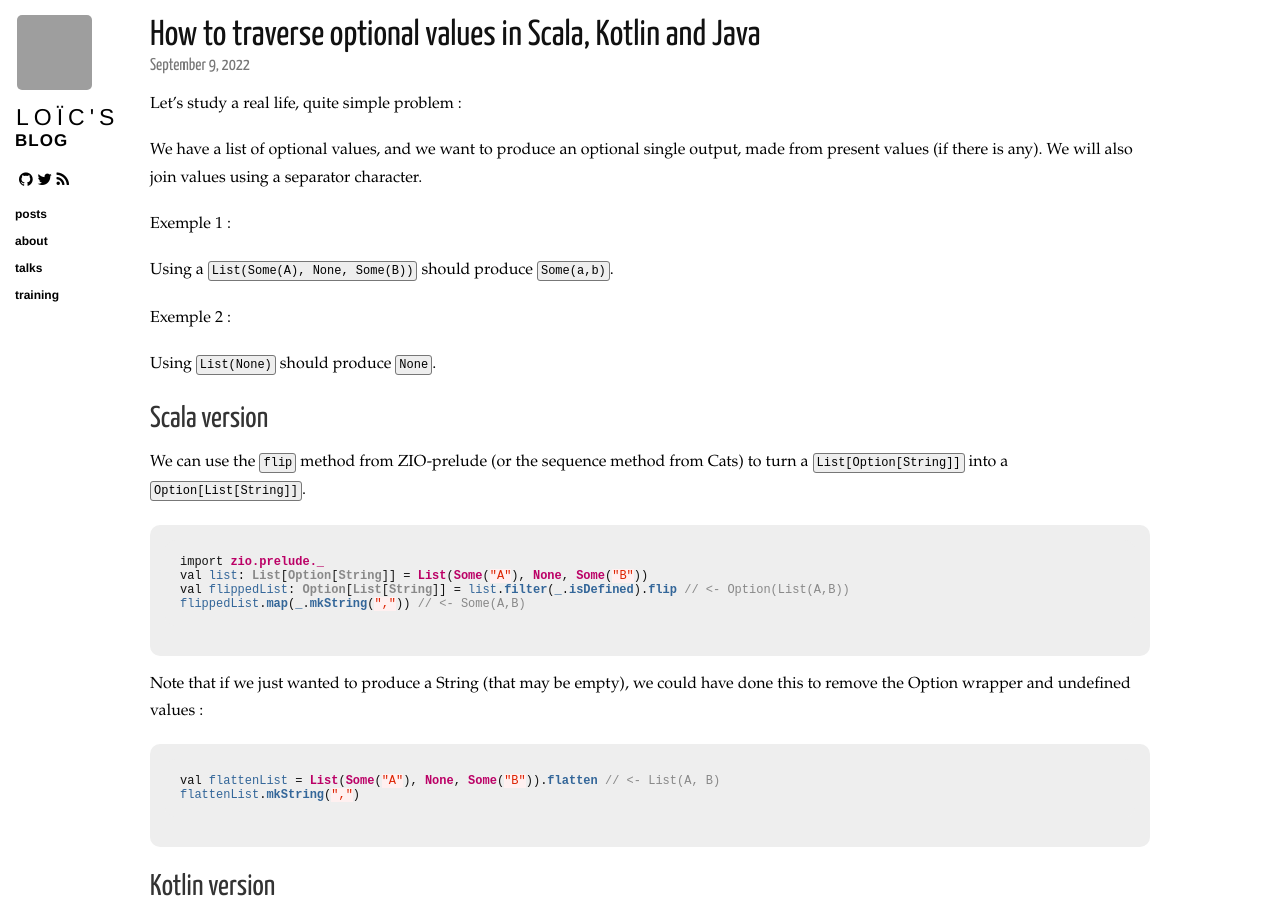
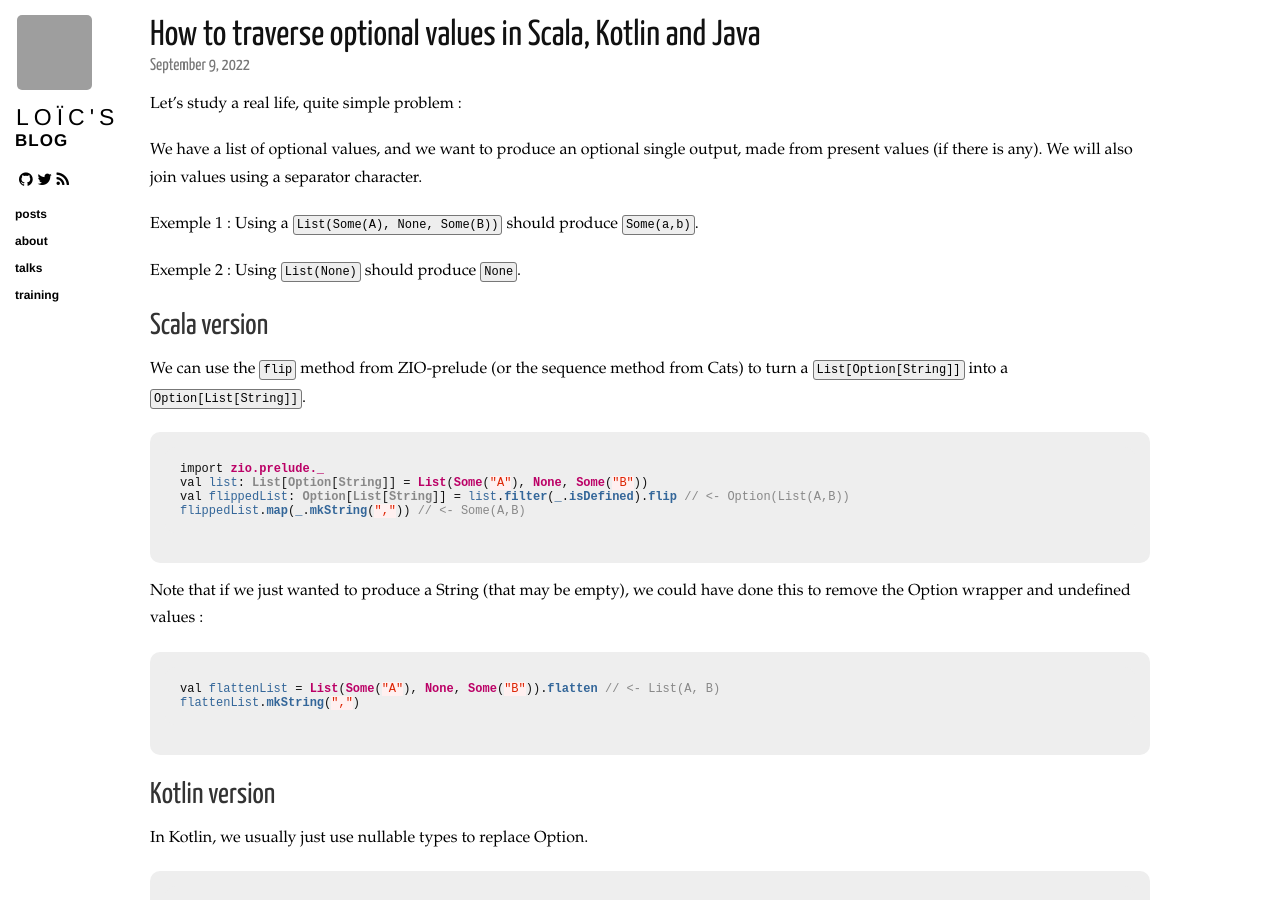
Before and after one commit to loicdescotte/loicdescotte.github.io, a Jekyll site: the page built from _posts/2022-09-09-traverse-optional-values.md, in a window 1280 px wide and 900 px high. Built offline with Jekyll 4.4.1, drawn with Linux system fonts in a browser that asks for light colours; nearby versions of some CDN libraries; comment, search, counter and statistics services are not loaded; grey boxes are pictures that could not be loaded.

```diff
--- a/_posts/2022-09-09-traverse-optional-values.md
+++ b/_posts/2022-09-09-traverse-optional-values.md
@@ -16,14 +16,9 @@ Let's study a real life, quite simple problem :
 We have a list of optional values, and we want to produce an optional single output, made from present values (if there is any).
 We will also join values using a separator character.
 
-Exemple 1 :
+Exemple 1 : Using a `List(Some(A), None, Some(B))` should produce `Some(a,b)`.
 
-Using a `List(Some(A), None, Some(B))` should produce `Some(a,b)`.
-
-Exemple 2 :
-
-Using `List(None)` should produce `None`.
-
+Exemple 2 : Using `List(None)` should produce `None`.
 
 ## Scala version
 
```
